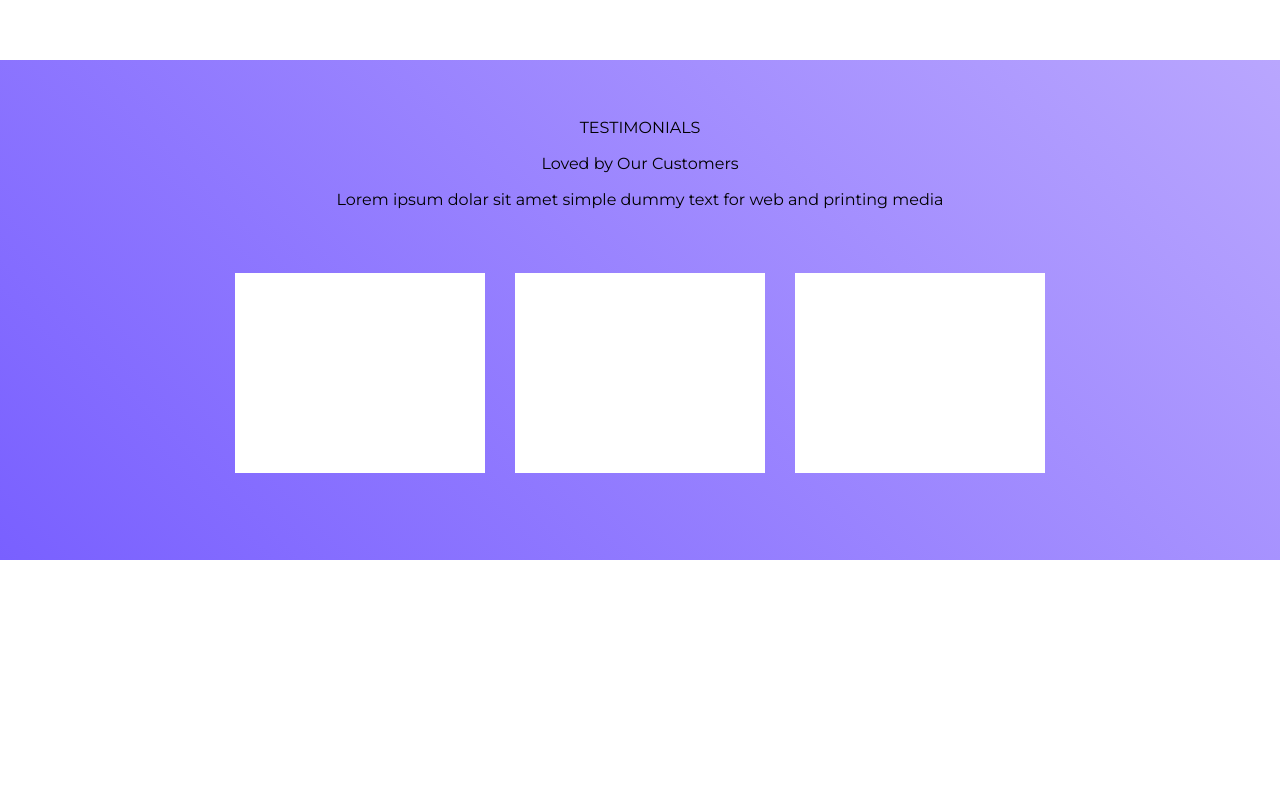
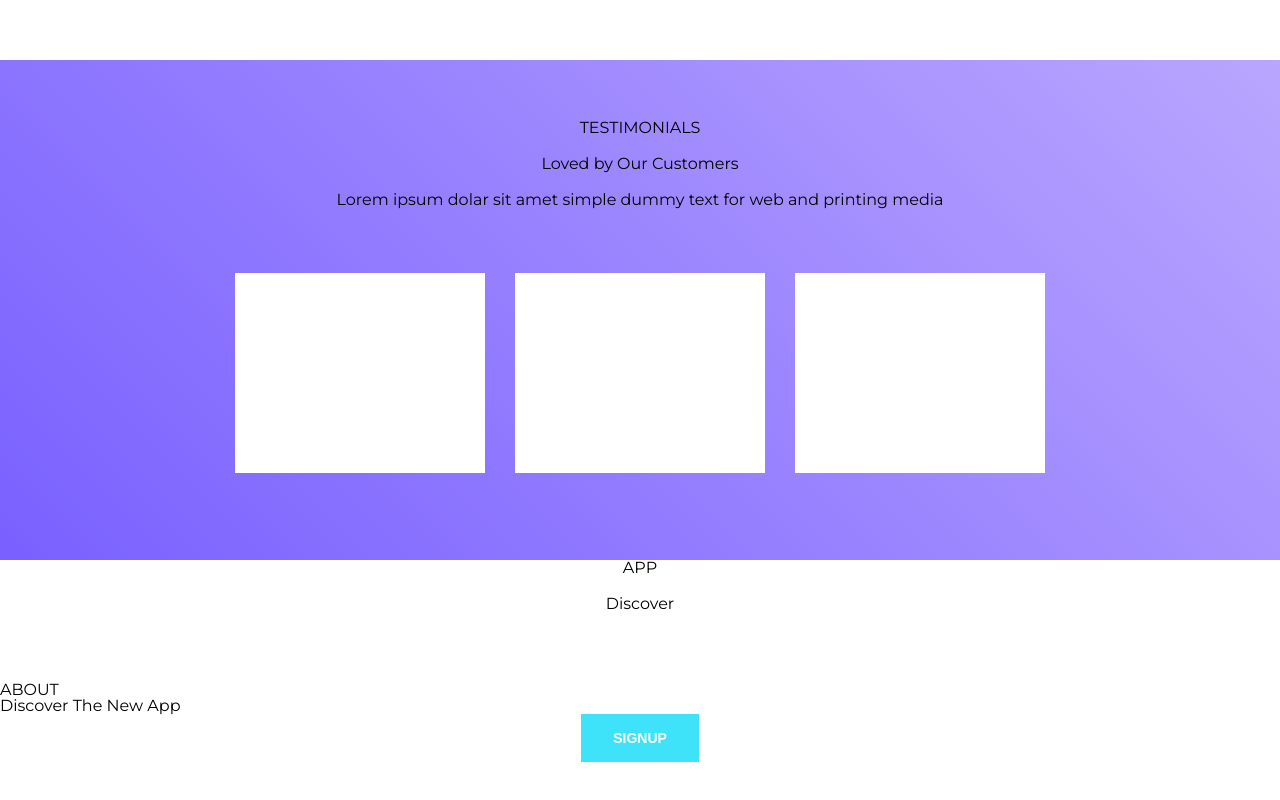
Before and after one commit to ikhem/DevMntMarketing, a plain HTML site: page index.html in a window 1280 px wide. Shown: the part 1440-2240 px from the top of the page. Before the commit the page ends 2000 px from the top, so only its background shows below. Drawn offline with Linux system fonts and the light colour scheme.

Commit message:
Discover section started

```diff
--- a/index.html
+++ b/index.html
@@ -81,6 +81,32 @@
             </div>
         </section>
 
+        <section class="discover">
+            <div class="discover_content">
+                <div class="description">
+                    <p>APP</p>
+                    <h2>Discover</h2>
+                </div>
+                <div class="about">
+                    <div class="about_desc">
+                        <p>ABOUT</p>
+                        <h2>Discover The New App</h2>
+
+                    </div>
+                    <div class="about_img"></div>
+                </div>
+                <div class="more">
+                    <div class="more_img"></div>
+                    <div class="more_desc"></div>
+                </div>
+                <div class="description">
+
+                    <button class="main_cta">SIGNUP</button>
+                </div>
+
+            </div>
+        </section>
+
     </main>
 
 </body>
```
